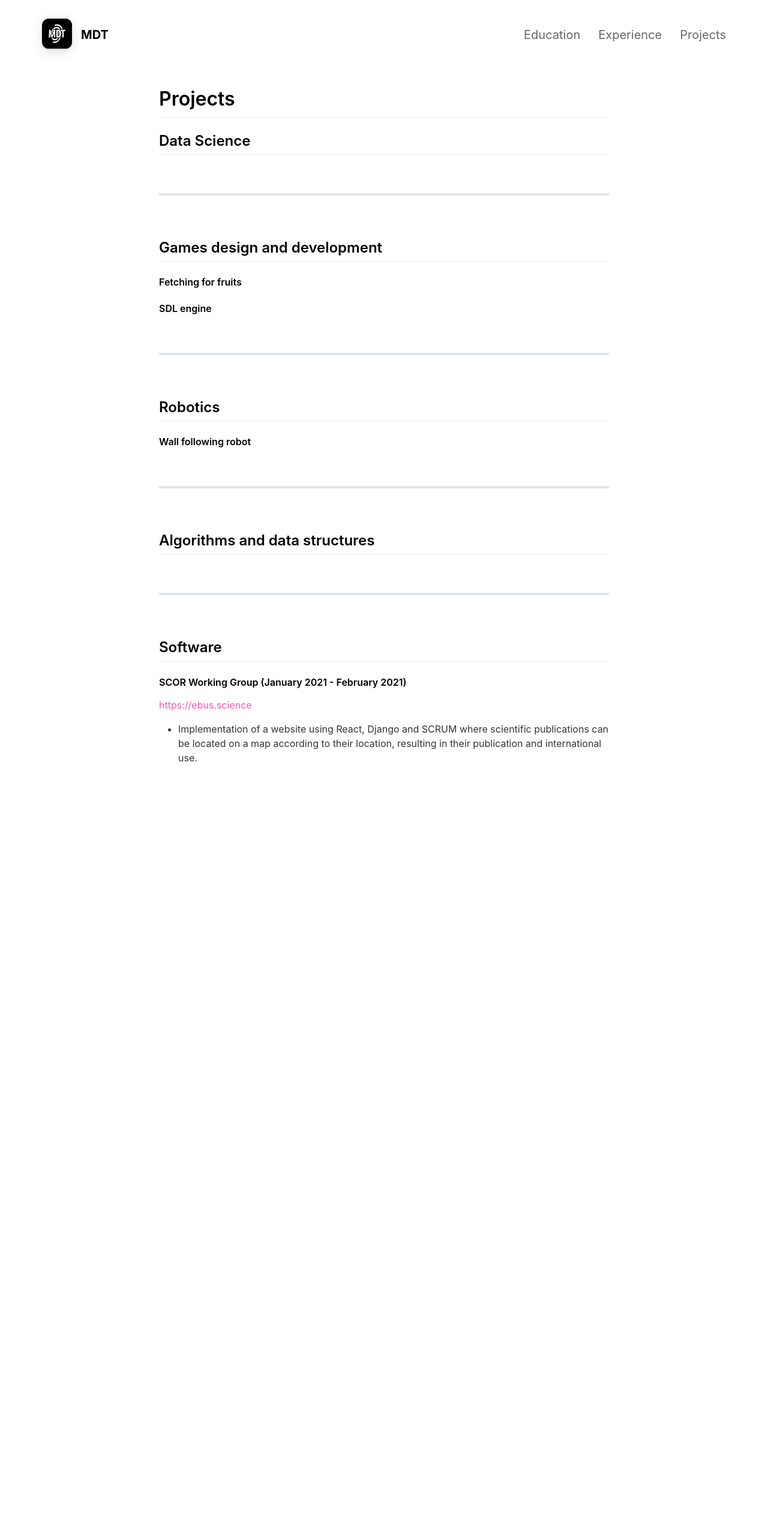
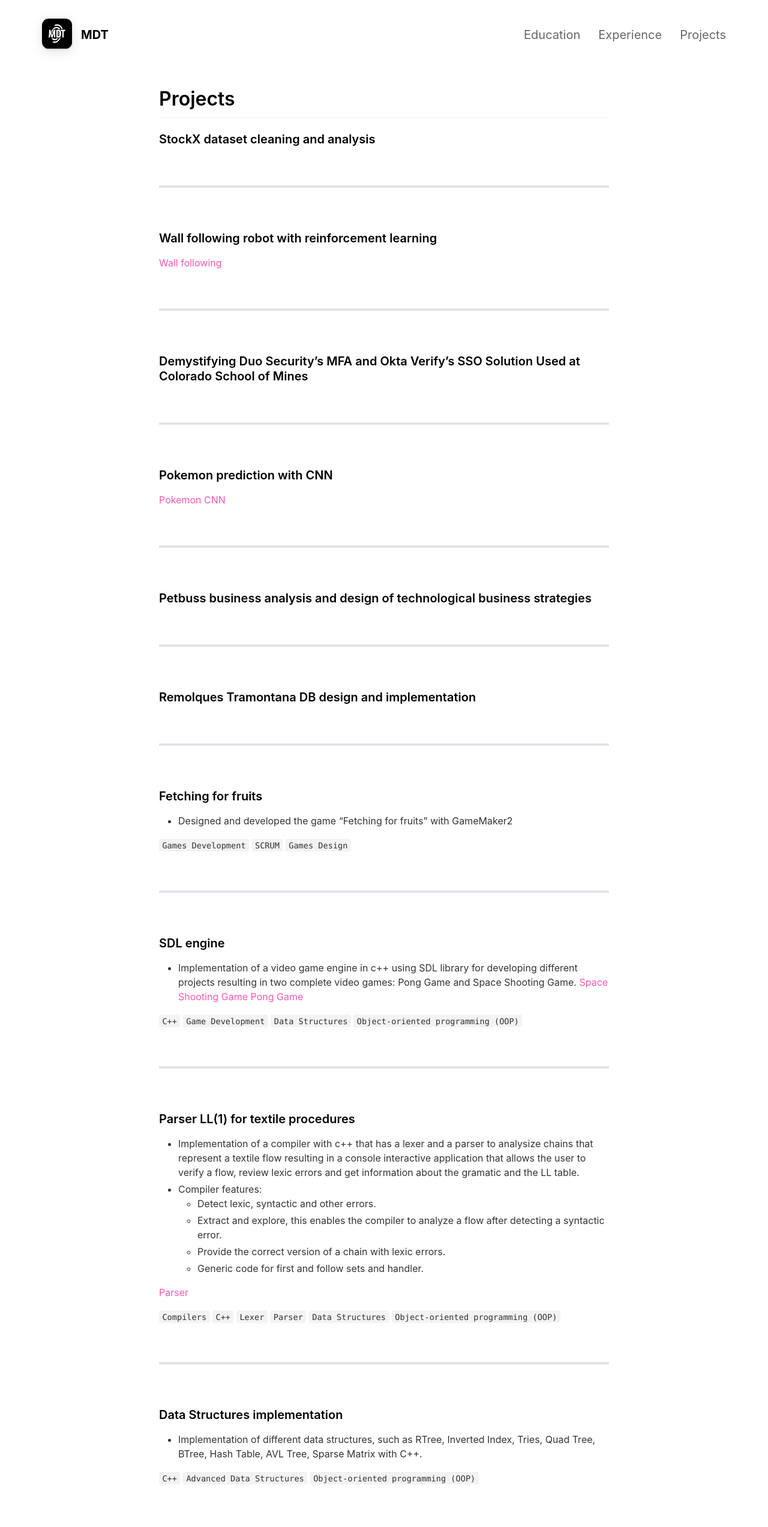
Before and after one commit to mayra-diaz/mayra-diaz.github.io, a Jekyll site: the page built from _pages/projects.md, in a window 1280 px wide. Shown: the whole page at 60% size. Built offline with Jekyll 4.4.1, drawn with Linux system fonts in a browser that asks for light colours; nearby versions of some CDN libraries; before the commit the page ends 1345 px from its top, so only the background shows below that.

Commit message:
Projects layout and about me correction

```diff
--- a/_config.yml
+++ b/_config.yml
@@ -13,7 +13,7 @@
 initials                                  : MDT
 app_icon                                  : assets/logo.png                 # Automatically populates if not set and if iOS app ID is set.  Otherwise enter path to icon file manually.
 name                                      : Mayra Diaz Tramontana                     # Automatically populates if not set and if iOS app ID is set.  Otherwise enter manually.
-type                                      : Computer Science                          # Automatically populates if not set and if iOS app ID is set.  Otherwise enter manually.
+type                                      : Senior Computer Science                          # Automatically populates if not set and if iOS app ID is set.  Otherwise enter manually.
 description                               : See all my projects, experience, skills and other relevant information.
 
 enable_smart_app_banner                   : false                                      # Set to true to show a smart app banner at top of page on mobile devices.
@@ -34,26 +34,35 @@
 
 
 # About me
-long_description                          : Junior student of Computer Science at the University of Engineering and Technology UTEC. Currently in Colorado School of Mines for an exchange program. I have extensive experience in project management, agile methodologies, design and implementation of databases, predictive and machine learning models and complex data structures. Interested in technological innovation projects and digital transformation. My academic interests are scientific computing and data analysis. Upper third. Seeking an internship in business intelligence and data analysis. I enjoy volunteering, such as supporting student organizations. I am currently in search of my computer passion and I am looking to try new technologies and learn new things. I hope to contribute to the world in whatever role I play.
-
+long_description                          : Senior student of Computer Science at the University of Engineering and Technology UTEC. Currently at the Colorado School of Mines for an exchange program. I have extensive experience in project management, agile methodologies, database design and implementation, predictive and machine learning models and complex data structures. I enjoy volunteering, such as supporting student organizations. I hope to contribute to the world in whatever role I play. I am interested in technology innovation projects and digital transformation. My academic interests include cryptography and data analytics. I am seeking to participate in research projects and challenging internships.
 
 # Skills list
 skills                                    :
-  - title                                 : Soft skills
-    description                           : leadership, teamwork, adaptability, organization, problem solving, time management, scheduling, critical thinking.
-    fontawesome_icon_name                 : handshake
+  - title                                 : Computer Science
+    description                           : "Object oriented programming, database design and implementation, machine learning, data visualization, research skills, advanced data structures, agile methodologies: SCRUM, Design Thinking, Kanban."
+    fontawesome_icon_name                 : brain
+    special                               : true
+
+  - title                                 : Libraries and frameworks
+    description                           : ROS, Scikit-learn, Matplotlib, Pandas, GameMaker, Unity, Django, React, Springboot, Latex.
+    fontawesome_icon_name                 : cube
+    special                               : false
 
   - title                                 : Languages
-    description                           : written and verbal fluency in English and Spanish, basic Portuguese.
+    description                           : Written and verbal fluency in English and Spanish, basic Portuguese.
     fontawesome_icon_name                 : globe
-
-  - title                                 : Computer Science
-    description                           : "Object oriented programming, database design and implementation, Tableau, machine learning, data visualization, Latex, research skills, advanced data structures, agile methodologies: SCRUM, Design Thinking, Kanban."
-    fontawesome_icon_name                 : brain
+    special                               : false
 
   - title                                 : Advanced programming
-    description                           : C/C++, Python, Javascript, Java, R, MATLAB, Scilab, SQL, React, Django, Springboot, Scikit-learn, Matplotlib, Pandas, GameMaker.
+    description                           : C/C++, Python, Javascript, Typescript, Java, R, MATLAB, Scilab, SQL, Tableau, CSS.
     fontawesome_icon_name                 : code
+    special                               : false
+
+  - title                                 : Soft skills
+    description                           : Leadership, teamwork, adaptability, organization, problem solving, time management, scheduling, critical thinking.
+    fontawesome_icon_name                 : handshake
+    special                               : false
+
 
 # Feature List                            Edit, add or remove features to be presented.
 features                                  :
--- a/_pages/projects.md
+++ b/_pages/projects.md
@@ -6,7 +6,7 @@
 
 # Projects
 
-## Data Science
+### StockX dataset cleaning and analysis
 
 <br>
 
@@ -14,12 +14,9 @@
 
 <br>
 
-## Games design and development
+### Wall following robot with reinforcement learning
 
-#### Fetching for fruits
-
-
-#### SDL engine
+[Wall following](https://github.com/mayra-diaz/ROS_Wall_Following)
 
 
 <br>
@@ -28,9 +25,10 @@
 
 <br>
 
-## Robotics
 
-#### Wall following robot
+### Demystifying Duo Security’s MFA and Okta Verify’s SSO Solution Used at Colorado School of Mines
+
+
 
 <br>
 
@@ -38,7 +36,10 @@
 
 <br>
 
-## Algorithms and data structures
+
+### Pokemon prediction with CNN
+[Pokemon CNN](https://github.com/DiegoOrtizS/pokemon-CNN)
+
 
 <br>
 
@@ -46,8 +47,77 @@
 
 <br>
 
-## Software
 
-#### SCOR Working Group     (January 2021 - February 2021)
-[https://ebus.science](https://ebus.science)
-- Implementation of a website using React, Django and SCRUM where scientific publications can be located on a map according to their location, resulting in their publication and international use.
+### Petbuss business analysis and design of technological business strategies
+
+
+<br>
+
+________
+
+<br>
+
+
+### Remolques Tramontana DB design and implementation
+
+
+
+<br>
+
+________
+
+<br>
+
+
+### Fetching for fruits
+- Designed and developed the game "Fetching for fruits" with GameMaker2
+
+`Games Development` `SCRUM` `Games Design`
+
+
+<br>
+
+________
+
+<br>
+
+
+### SDL engine
+- Implementation of a video game engine in c++ using SDL library for developing different projects resulting in two complete video games: Pong Game and Space Shooting Game.
+[Space Shooting Game](https://github.com/mayra-diaz/Space-SDL)
+[Pong Game](https://github.com/mayra-diaz/Pong-SDL)
+
+`C++` `Game Development` `Data Structures` `Object-oriented programming (OOP)`
+
+
+<br>
+
+________
+
+<br>
+
+
+### Parser LL(1) for textile procedures
+- Implementation of a compiler with c++ that has a lexer and a parser to analysize chains that represent a textile flow resulting in a console interactive application that allows the user to verify a flow, review lexic errors and get information about the gramatic and the LL table.
+- Compiler features:
+    - Detect lexic, syntactic and other errors.
+    - Extract and explore, this enables the compiler to analyze a flow after detecting a syntactic error.
+    - Provide the correct version of a chain with lexic errors.
+    - Generic code for first and follow sets and handler.
+
+[Parser](https://github.com/mayra-diaz/compiladores-textiles)
+
+`Compilers` `C++` `Lexer` `Parser` `Data Structures` `Object-oriented programming (OOP)`
+
+
+<br>
+
+________
+
+<br>
+
+
+### Data Structures implementation
+- Implementation of different data structures, such as RTree, Inverted Index, Tries, Quad Tree, BTree, Hash Table, AVL Tree, Sparse Matrix with C++.
+
+`C++` `Advanced Data Structures` `Object-oriented programming (OOP)`
--- a/_sass/layout.scss
+++ b/_sass/layout.scss
@@ -213,13 +213,13 @@
 nav > ul li a:link,
 nav > ul li a:visited {
 	text-decoration: none;
-	color: rgba($header-title-color, 0.6);
+	color: rgba($header-title-color, 0.9);
 }
 
 nav > ul li a:hover,
 nav > ul li a:active {
 	text-decoration: none;
-	color: rgba($header-title-color, 1);
+	color: rgba($strong-header-title-color, 1);
 }
 
 
@@ -478,12 +478,12 @@
 .features {
 	grid-area: c;
 	display: flex;
-	flex: 0 1 auto;
+	flex: 1 1 auto;
 	align-content: flex-start;
 	justify-content: flex-start;
 	flex-grow: 1;
 	flex-wrap: wrap;
-	margin-top: 100px;
+	margin-top: 70px;
 }
 
 .aboutMeContainer {
@@ -495,6 +495,14 @@
 	flex-grow: 1;
 	flex-wrap: wrap;
 	margin-top: 100px;
+}
+
+.special-feature {
+	display: flex;
+	padding-top: 63px;
+	padding-left: 15px;
+	padding-right: 15px;
+	width: calc(100%);
 }
 
 .feature {
@@ -513,15 +521,15 @@
 	width: 80%;
 }
 
-.feature:nth-child(-n+2) {
+.feature:nth-child(-n+1) {
     padding-top: 0px;
 }
 
-.feature:nth-child(2n) {
+.feature:nth-child(2n-1) {
 	padding-right: 0px;
 }
 
-.feature:nth-child(2n+1) {
+.feature:nth-child(2n) {
 	padding-left: 0px;
 }
 
@@ -596,19 +604,23 @@
 		width: 100%;
 	}
 
-	.feature:nth-child(-n+3) {
+	.feature {
+		display: flex;
+		padding-top: 41px;
+		padding-left: 15px;
+		padding-right: 15px;
+		width: 100%;
+	}
+
+	.feature:nth-child(-n+1) {
 		padding-top: 41px;
 	}
 
-	.feature:nth-child(1) {
-		padding-top: 0px;
-	}
-
-	.feature:nth-child(3n) {
+	.feature:nth-child(2n-1) {
 		padding-right: 15px;
 	}
 
-	.feature:nth-child(3n+1) {
+	.feature:nth-child(2n) {
 		padding-left: 15px;
 	}
 
@@ -650,19 +662,15 @@
 		width: 100%;
 	}
 
-	.feature:nth-child(-n+3) {
+	.feature:nth-child(-n+1) {
 		padding-top: 41px;
 	}
 
-	.feature:nth-child(1) {
-		padding-top: 0px;
-	}
-
-	.feature:nth-child(3n) {
+	.feature:nth-child(2n-1) {
 		padding-right: 0px;
 	}
 
-	.feature:nth-child(3n+1) {
+	.feature:nth-child(2n) {
 		padding-left: 0px;
 	}
 
--- a/main.scss
+++ b/main.scss
@@ -10,6 +10,7 @@
 $accent-color: {{ site.link_color }};
 
 $header-title-color: {{ site.topbar_title_color }};
+$strong-header-title-color: {{ site.link_color }};
 $app-title-color: {{ site.app_title_color }};
 $app-price-color: {{ site.app_price_color }};
 $app-description-color: {{ site.app_description_color }};
```
Also changed, not shown: _includes/skills.html (+20 -1 lines), _pages/education.md (+2 -2 lines), _pages/experience.md (+5 -0 lines).
